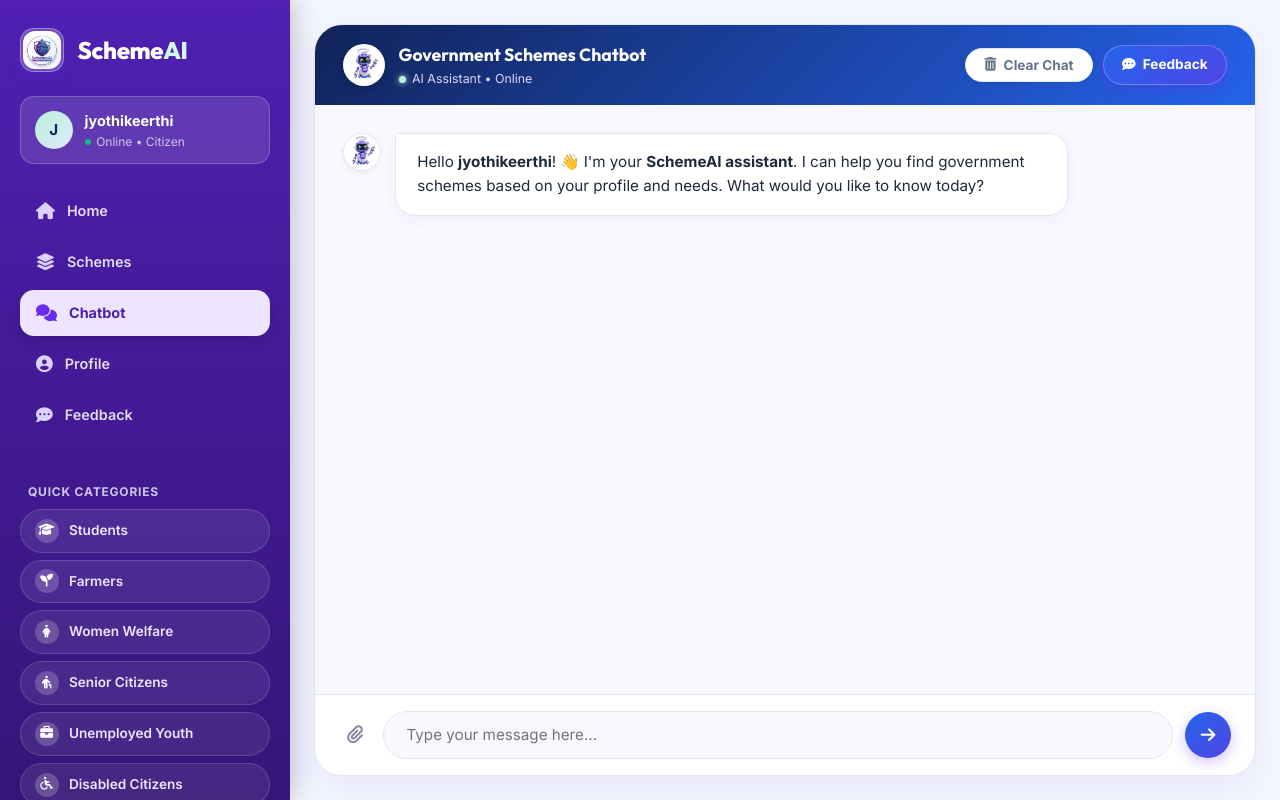
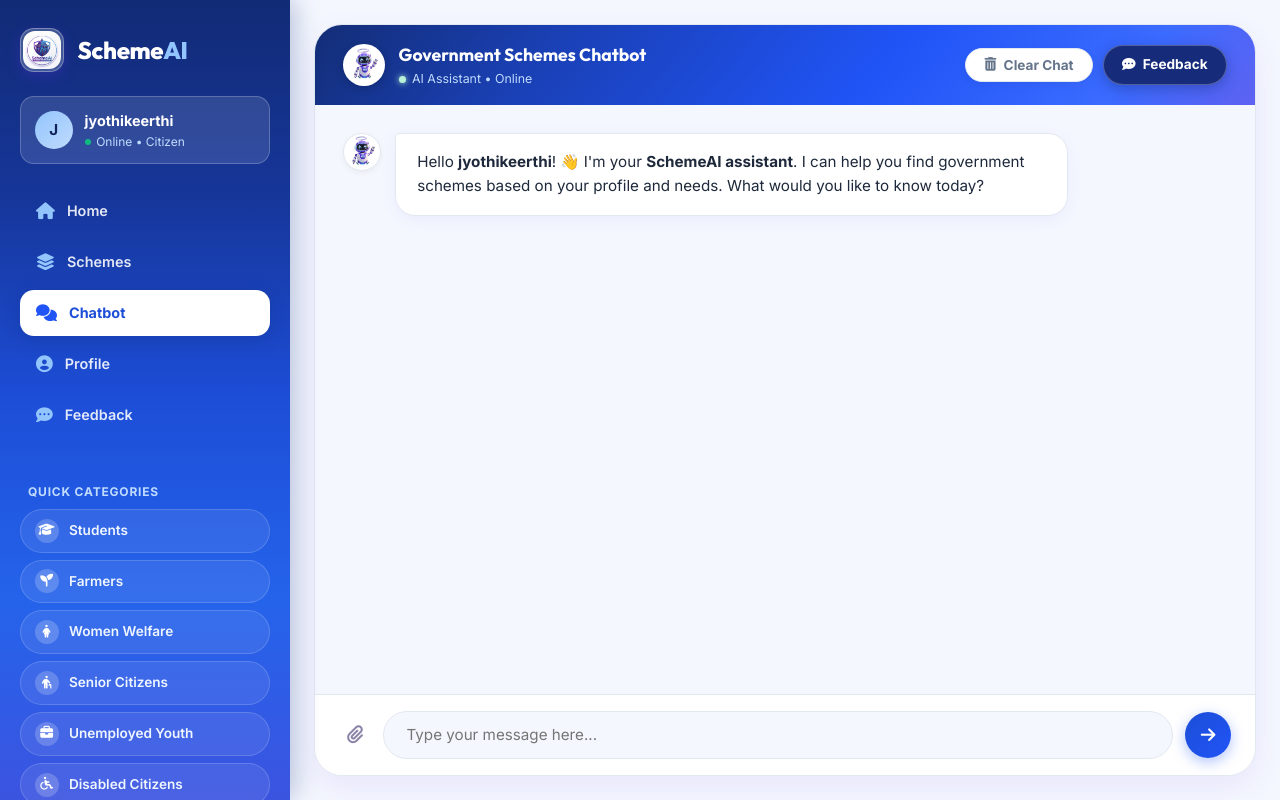
Before and after one commit to Jyothisree233/government-schemes-chatbot, a Flask app: page /chat in a window 1280 px wide. Run offline with Flask 3, Linux system fonts and the light colour scheme; a user stored in the database is signed in; data comes from the database, SQL or seed files in the repository; data that the repository does not hold is empty; parts of the project's set-up code (start-up, migrations or seed data) failed here and were passed over.

Commit message:
feat: apply royal cobalt blue and indigo theme from homepage to chatbot interface

```diff
--- a/static/css/style.css
+++ b/static/css/style.css
@@ -1754,17 +1754,17 @@ a:hover {
 }
 
 /* ==========================================================================
-   DASHBOARD SIDEBAR (Panels 4 & 8 - Rich Purple Gradient)
+   DASHBOARD SIDEBAR (Royal Cobalt Blue to Royal Indigo Palette)
    ========================================================================== */
 .dashboard-sidebar {
-    background: linear-gradient(180deg, #4F20B2 0%, #361578 100%);
+    background: linear-gradient(180deg, #122B76 0%, #16369A 25%, #1D4ED8 50%, #2563EB 75%, #3B54E0 100%);
     color: var(--white);
     padding: 1.75rem 1.25rem;
     display: flex;
     flex-direction: column;
     justify-content: space-between;
     height: 100vh;
-    box-shadow: 4px 0 24px rgba(41, 18, 92, 0.25);
+    box-shadow: 4px 0 24px rgba(18, 43, 118, 0.28);
     z-index: 10;
 }
 
@@ -1779,8 +1779,8 @@ a:hover {
 }
 
 .dashboard-sidebar .brand-name span {
-    color: #D4F7E7;
-    -webkit-text-fill-color: #D4F7E7;
+    color: #93C5FD;
+    -webkit-text-fill-color: #93C5FD;
 }
 
 .sidebar-user-card {
@@ -1790,15 +1790,15 @@ a:hover {
     padding: 0.75rem 0.85rem;
     background: rgba(255, 255, 255, 0.12);
     border-radius: var(--radius-md);
-    border: 1px solid rgba(255, 255, 255, 0.2);
+    border: 1px solid rgba(255, 255, 255, 0.22);
 }
 
 .sidebar-user-avatar {
     width: 38px;
     height: 38px;
     border-radius: 50%;
-    background: linear-gradient(135deg, var(--mint-green), var(--lavender));
-    color: var(--deep-purple);
+    background: linear-gradient(135deg, #93C5FD, #BFDBFE);
+    color: #11235A;
     display: flex;
     align-items: center;
     justify-content: center;
@@ -1814,7 +1814,7 @@ a:hover {
 
 .sidebar-user-info p {
     font-size: 0.75rem;
-    color: #CFC5EB;
+    color: #BFDBFE;
     display: flex;
     align-items: center;
     gap: 0.35rem;
@@ -1842,13 +1842,13 @@ a:hover {
     border-radius: var(--radius-md);
     font-size: 0.9rem;
     font-weight: 600;
-    color: rgba(255, 255, 255, 0.85);
+    color: rgba(255, 255, 255, 0.88);
     text-decoration: none;
     transition: var(--transition-smooth);
 }
 
 .sidebar-menu-link i {
-    color: #DCD0FF;
+    color: #93C5FD;
     font-size: 1.05rem;
 }
 
@@ -1858,14 +1858,14 @@ a:hover {
 }
 
 .sidebar-menu-link.active {
-    background: #EDE5FF;
-    color: #4F20B2;
+    background: #FFFFFF;
+    color: #1D4ED8;
     font-weight: 700;
-    box-shadow: 0 4px 14px rgba(0, 0, 0, 0.15);
+    box-shadow: 0 4px 16px rgba(18, 43, 118, 0.22);
 }
 
 .sidebar-menu-link.active i {
-    color: #682CEB;
+    color: #2054F6;
 }
 
 .nav-section-title {
@@ -1873,7 +1873,7 @@ a:hover {
     font-weight: 800;
     text-transform: uppercase;
     letter-spacing: 0.8px;
-    color: #CFC5EB;
+    color: #BFDBFE;
     margin: 1.25rem 0 0.5rem 0.5rem;
 }
 
@@ -1889,14 +1889,14 @@ a:hover {
     border-radius: var(--radius-pill);
     font-size: 0.85rem;
     font-weight: 600;
-    color: #EDE5FF;
+    color: #EFF6FF;
     background: rgba(255, 255, 255, 0.08);
     cursor: pointer;
     transition: var(--transition-smooth);
     display: flex;
     align-items: center;
     gap: 0.65rem;
-    border: 1px solid rgba(255, 255, 255, 0.15);
+    border: 1px solid rgba(255, 255, 255, 0.16);
 }
 
 .preset-queries li i {
@@ -2000,13 +2000,13 @@ a:hover {
 }
 
 .chat-header {
-    background: linear-gradient(135deg, var(--deep-purple) 0%, var(--primary-purple) 100%);
+    background: linear-gradient(130deg, #132D76 0%, #1A40B5 25%, #2054F6 60%, #3B6BFF 85%, #5E62F1 100%);
     padding: 1rem 1.75rem;
     display: flex;
     justify-content: space-between;
     align-items: center;
     color: var(--white);
-    box-shadow: 0 4px 14px rgba(53, 32, 120, 0.15);
+    box-shadow: 0 4px 18px rgba(19, 45, 118, 0.22);
 }
 
 .chat-bot-info {
@@ -2044,7 +2044,7 @@ a:hover {
 
 .chat-bot-status p {
     font-size: 0.775rem;
-    color: #E0D4FC;
+    color: #BFDBFE;
     display: flex;
     align-items: center;
     gap: 0.4rem;
@@ -2090,23 +2090,23 @@ a:hover {
 }
 
 .btn-chat-clear:hover {
-    background: var(--lavender);
-    color: var(--primary-purple);
-    border-color: #D3C4F5;
+    background: #EFF6FF;
+    color: #1D4ED8;
+    border-color: #BFDBFE;
     transform: translateY(-1px);
 }
 
 .btn-chat-feedback {
-    background: linear-gradient(135deg, var(--primary-purple) 0%, var(--violet-gradient) 100%);
+    background: #172B7B;
     color: var(--white) !important;
     border: 1px solid rgba(255, 255, 255, 0.25);
-    box-shadow: 0 4px 14px rgba(104, 44, 235, 0.35);
+    box-shadow: 0 4px 14px rgba(23, 43, 123, 0.4);
 }
 
 .btn-chat-feedback:hover {
-    background: linear-gradient(135deg, #5820D0 0%, #7B2EE0 100%);
+    background: #112061;
     transform: translateY(-1px);
-    box-shadow: 0 6px 18px rgba(104, 44, 235, 0.45);
+    box-shadow: 0 6px 18px rgba(23, 43, 123, 0.55);
 }
 
 /* Message Bubble Log */
@@ -2117,7 +2117,7 @@ a:hover {
     display: flex;
     flex-direction: column;
     gap: 1.25rem;
-    background: #FAF8FF;
+    background: #F4F7FE;
 }
 
 .chat-bubble {
@@ -2177,10 +2177,10 @@ a:hover {
 }
 
 .chat-bubble.user .chat-message-content {
-    background: linear-gradient(135deg, var(--primary-purple) 0%, var(--violet-gradient) 100%);
+    background: linear-gradient(135deg, #1D4ED8 0%, #2563EB 50%, #3B82F6 100%);
     color: var(--white);
     border-top-right-radius: 4px;
-    box-shadow: 0 6px 18px rgba(104, 44, 235, 0.25);
+    box-shadow: 0 6px 18px rgba(37, 99, 235, 0.28);
 }
 
 /* AI RAG Box & Scheme Cards inside Chat */
@@ -2192,8 +2192,8 @@ a:hover {
     display: inline-flex;
     align-items: center;
     gap: 0.35rem;
-    background: var(--lavender);
-    color: var(--primary-purple);
+    background: #EFF6FF;
+    color: #1D4ED8;
     padding: 0.25rem 0.75rem;
     border-radius: var(--radius-pill);
     font-size: 0.75rem;
@@ -2237,7 +2237,7 @@ a:hover {
 
 .chat-input-area input {
     flex-grow: 1;
-    background: #FAF8FF;
+    background: #F4F7FE;
     border: 1.5px solid var(--border-color);
     padding: 0.85rem 1.4rem;
     border-radius: var(--radius-pill);
@@ -2250,12 +2250,12 @@ a:hover {
 
 .chat-input-area input:focus {
     background: var(--white);
-    border-color: var(--primary-purple);
-    box-shadow: 0 0 0 4px rgba(104, 44, 235, 0.12);
+    border-color: #2054F6;
+    box-shadow: 0 0 0 4px rgba(32, 84, 246, 0.14);
 }
 
 .chat-send-btn {
-    background: linear-gradient(135deg, var(--primary-purple) 0%, var(--violet-gradient) 100%);
+    background: linear-gradient(135deg, #1D4ED8 0%, #2054F6 100%);
     border: none;
     width: 46px;
     height: 46px;
@@ -2267,13 +2267,14 @@ a:hover {
     justify-content: center;
     cursor: pointer;
     transition: var(--transition-smooth);
-    box-shadow: 0 4px 14px rgba(104, 44, 235, 0.3);
+    box-shadow: 0 4px 14px rgba(32, 84, 246, 0.35);
     flex-shrink: 0;
 }
 
 .chat-send-btn:hover {
+    background: linear-gradient(135deg, #1742B8 0%, #1A40B5 100%);
     transform: scale(1.06);
-    box-shadow: 0 6px 18px rgba(104, 44, 235, 0.4);
+    box-shadow: 0 6px 18px rgba(32, 84, 246, 0.45);
 }
 
 /* ==========================================================================
@@ -3067,7 +3068,7 @@ a:hover {
         overflow: hidden !important;
         height: 100vh !important;
         height: 100dvh !important;
-        background: #FAF8FF !important;
+        background: #F4F7FE !important;
         margin: 0 !important;
         padding: 0 !important;
     }
--- a/static/js/script.js
+++ b/static/js/script.js
@@ -55,7 +55,7 @@ document.addEventListener('DOMContentLoaded', () => {
 
         if (sender === 'bot') {
             bubble.innerHTML = `
-                <div class="chat-avatar"><img src="/static/images/robot_mascot.jpg?v=14" alt="SchemeAI Robot" class="bot-logo-img"></div>
+                <div class="chat-avatar"><img src="/static/images/robot_mascot.jpg?v=15" alt="SchemeAI Robot" class="bot-logo-img"></div>
                 <div class="chat-message-content">${contentHTML}</div>
             `;
         } else {
@@ -76,7 +76,7 @@ document.addEventListener('DOMContentLoaded', () => {
         indicator.classList.add('chat-bubble', 'bot', 'typing-indicator');
         indicator.id = 'typing-indicator';
         indicator.innerHTML = `
-            <div class="chat-avatar"><img src="/static/images/robot_mascot.jpg?v=14" alt="SchemeAI Robot" class="bot-logo-img"></div>
+            <div class="chat-avatar"><img src="/static/images/robot_mascot.jpg?v=15" alt="SchemeAI Robot" class="bot-logo-img"></div>
             <div class="chat-message-content">
                 <span></span>
                 <span></span>
@@ -204,7 +204,7 @@ document.addEventListener('DOMContentLoaded', () => {
                         // Reset message area display
                         chatMessages.innerHTML = `
                             <div class="chat-bubble bot">
-                                <div class="chat-avatar"><img src="/static/images/robot_mascot.jpg?v=14" alt="SchemeAI Robot" class="bot-logo-img"></div>
+                                <div class="chat-avatar"><img src="/static/images/robot_mascot.jpg?v=15" alt="SchemeAI Robot" class="bot-logo-img"></div>
                                 <div class="chat-message-content">
                                     <p>Conversation history cleared successfully in the database. Tell me about yourself to start a new recommendation query!</p>
                                 </div>
--- a/templates/about.html
+++ b/templates/about.html
@@ -14,7 +14,7 @@
     <link rel="stylesheet" href="https://cdnjs.cloudflare.com/ajax/libs/font-awesome/6.4.0/css/all.min.css">
 
     <!-- Main Stylesheet -->
-    <link rel="stylesheet" href="{{ url_for('static', filename='css/style.css') }}?v=14">
+    <link rel="stylesheet" href="{{ url_for('static', filename='css/style.css') }}?v=15">
 </head>
 <body class="public-page">
 
--- a/templates/chat.html
+++ b/templates/chat.html
@@ -11,7 +11,7 @@
     <!-- FontAwesome Icons -->
     <link rel="stylesheet" href="https://cdnjs.cloudflare.com/ajax/libs/font-awesome/6.4.0/css/all.min.css">
     <!-- Main Style Sheet -->
-    <link rel="stylesheet" href="{{ url_for('static', filename='css/style.css') }}?v=14">
+    <link rel="stylesheet" href="{{ url_for('static', filename='css/style.css') }}?v=15">
 </head>
 <body class="dashboard-page">
     <div class="dashboard-container">
@@ -95,7 +95,7 @@
                 <div class="chat-header">
                     <div class="chat-bot-info">
                         <div class="chat-bot-avatar">
-                            <img src="{{ url_for('static', filename='images/robot_mascot.png') }}?v=14" alt="SchemeAI Engine" class="bot-logo-img">
+                            <img src="{{ url_for('static', filename='images/robot_mascot.png') }}?v=15" alt="SchemeAI Engine" class="bot-logo-img">
                         </div>
                         <div class="chat-bot-status">
                             <h3>Government Schemes Chatbot</h3>
@@ -117,7 +117,7 @@
                     <!-- Standard Greeting -->
                     <div class="chat-bubble bot">
                         <div class="chat-avatar">
-                            <img src="{{ url_for('static', filename='images/robot_mascot.png') }}?v=14" alt="SchemeAI" class="bot-logo-img">
+                            <img src="{{ url_for('static', filename='images/robot_mascot.png') }}?v=15" alt="SchemeAI" class="bot-logo-img">
                         </div>
                         <div class="chat-message-content">
                             <p>Hello <strong>{{ username }}</strong>! 👋 I'm your <strong>SchemeAI assistant</strong>. I can help you find government schemes based on your profile and needs. What would you like to know today?</p>
@@ -151,6 +151,6 @@
     </div>
 
     <!-- Scripts -->
-    <script src="{{ url_for('static', filename='js/script.js') }}?v=6"></script>
+    <script src="{{ url_for('static', filename='js/script.js') }}?v=15"></script>
 </body>
 </html>
--- a/templates/feedback.html
+++ b/templates/feedback.html
@@ -11,7 +11,7 @@
     <!-- FontAwesome Icons -->
     <link rel="stylesheet" href="https://cdnjs.cloudflare.com/ajax/libs/font-awesome/6.4.0/css/all.min.css">
     <!-- Main Style Sheet -->
-    <link rel="stylesheet" href="{{ url_for('static', filename='css/style.css') }}?v=14">
+    <link rel="stylesheet" href="{{ url_for('static', filename='css/style.css') }}?v=15">
 </head>
 <body class="public-page">
     <div class="bg-glow bg-glow-1"></div>
@@ -59,7 +59,7 @@
                 <div class="auth-robot-speech-bubble" style="top: -20px; right: 25px;">
                     Your opinion matters!
                 </div>
-                <img src="{{ url_for('static', filename='images/robot_mascot.png') }}?v=14" alt="SchemeAI Robot" class="auth-robot-mascot-img" style="width: 260px; height: 260px;">
+                <img src="{{ url_for('static', filename='images/robot_mascot.png') }}?v=15" alt="SchemeAI Robot" class="auth-robot-mascot-img" style="width: 260px; height: 260px;">
             </div>
 
             <!-- Right: Feedback Form (Panel 7) -->
--- a/templates/forgot_password.html
+++ b/templates/forgot_password.html
@@ -14,7 +14,7 @@
     <link rel="stylesheet" href="https://cdnjs.cloudflare.com/ajax/libs/font-awesome/6.4.0/css/all.min.css">
 
     <!-- Main Stylesheet -->
-    <link rel="stylesheet" href="{{ url_for('static', filename='css/style.css') }}?v=14">
+    <link rel="stylesheet" href="{{ url_for('static', filename='css/style.css') }}?v=15">
 </head>
 <body class="auth-page">
 
--- a/templates/index.html
+++ b/templates/index.html
@@ -11,7 +11,7 @@
     <!-- FontAwesome Icons -->
     <link rel="stylesheet" href="https://cdnjs.cloudflare.com/ajax/libs/font-awesome/6.4.0/css/all.min.css">
     <!-- Main Style Sheet -->
-    <link rel="stylesheet" href="{{ url_for('static', filename='css/style.css') }}?v=14">
+    <link rel="stylesheet" href="{{ url_for('static', filename='css/style.css') }}?v=15">
 </head>
 <body>
     <!-- Ambient Background Blobs (Lavender, Mint, Soft Pink) -->
@@ -93,7 +93,7 @@
             <div class="hero-robot-wrapper">
                 <div class="hero-speech-bubble">How can I help you?</div>
                 <div class="hero-robot-circle">
-                    <img src="{{ url_for('static', filename='images/robot_mascot.jpg') }}?v=14" alt="SchemeAI 3D AI Robot" class="hero-robot-img">
+                    <img src="{{ url_for('static', filename='images/robot_mascot.jpg') }}?v=15" alt="SchemeAI 3D AI Robot" class="hero-robot-img">
                 </div>
             </div>
         </div>
@@ -375,6 +375,6 @@
     </footer>
 
     <!-- Main JavaScript File -->
-    <script src="{{ url_for('static', filename='js/script.js') }}?v=6"></script>
+    <script src="{{ url_for('static', filename='js/script.js') }}?v=15"></script>
 </body>
 </html>
--- a/templates/login.html
+++ b/templates/login.html
@@ -11,7 +11,7 @@
     <!-- FontAwesome Icons -->
     <link rel="stylesheet" href="https://cdnjs.cloudflare.com/ajax/libs/font-awesome/6.4.0/css/all.min.css">
     <!-- Main Style Sheet -->
-    <link rel="stylesheet" href="{{ url_for('static', filename='css/style.css') }}?v=14">
+    <link rel="stylesheet" href="{{ url_for('static', filename='css/style.css') }}?v=15">
 </head>
 <body class="auth-page">
     <!-- Ambient Background Blobs -->
@@ -23,7 +23,7 @@
         <!-- Left: 3D Robot with "Good to see you!" Speech Bubble -->
         <div class="auth-robot-col">
             <div class="auth-robot-speech-bubble">Good to see you!</div>
-            <img src="{{ url_for('static', filename='images/robot_mascot.png') }}?v=14" alt="SchemeAI Robot" class="auth-robot-mascot-img">
+            <img src="{{ url_for('static', filename='images/robot_mascot.png') }}?v=15" alt="SchemeAI Robot" class="auth-robot-mascot-img">
         </div>
 
         <!-- Right: Clean White Elevated Card -->
--- a/templates/profile.html
+++ b/templates/profile.html
@@ -11,7 +11,7 @@
     <!-- FontAwesome Icons -->
     <link rel="stylesheet" href="https://cdnjs.cloudflare.com/ajax/libs/font-awesome/6.4.0/css/all.min.css">
     <!-- Main Style Sheet -->
-    <link rel="stylesheet" href="{{ url_for('static', filename='css/style.css') }}?v=14">
+    <link rel="stylesheet" href="{{ url_for('static', filename='css/style.css') }}?v=15">
 </head>
 <body class="dashboard-page">
     <div class="dashboard-container">
--- a/templates/register.html
+++ b/templates/register.html
@@ -11,7 +11,7 @@
     <!-- FontAwesome Icons -->
     <link rel="stylesheet" href="https://cdnjs.cloudflare.com/ajax/libs/font-awesome/6.4.0/css/all.min.css">
     <!-- Main Style Sheet -->
-    <link rel="stylesheet" href="{{ url_for('static', filename='css/style.css') }}?v=14">
+    <link rel="stylesheet" href="{{ url_for('static', filename='css/style.css') }}?v=15">
 </head>
 <body class="auth-page">
     <!-- Ambient Background Blobs -->
@@ -23,7 +23,7 @@
         <!-- Left: 3D Robot with "Let's get started!" Speech Bubble -->
         <div class="auth-robot-col">
             <div class="auth-robot-speech-bubble">Let's get started!</div>
-            <img src="{{ url_for('static', filename='images/robot_mascot.png') }}?v=14" alt="SchemeAI Robot" class="auth-robot-mascot-img">
+            <img src="{{ url_for('static', filename='images/robot_mascot.png') }}?v=15" alt="SchemeAI Robot" class="auth-robot-mascot-img">
         </div>
 
         <!-- Right: Clean White Elevated Card -->
--- a/templates/reset_password.html
+++ b/templates/reset_password.html
@@ -14,7 +14,7 @@
     <link rel="stylesheet" href="https://cdnjs.cloudflare.com/ajax/libs/font-awesome/6.4.0/css/all.min.css">
 
     <!-- Main Stylesheet -->
-    <link rel="stylesheet" href="{{ url_for('static', filename='css/style.css') }}?v=14">
+    <link rel="stylesheet" href="{{ url_for('static', filename='css/style.css') }}?v=15">
 </head>
 <body class="auth-page">
 
--- a/templates/scheme_details.html
+++ b/templates/scheme_details.html
@@ -11,7 +11,7 @@
     <!-- FontAwesome Icons -->
     <link rel="stylesheet" href="https://cdnjs.cloudflare.com/ajax/libs/font-awesome/6.4.0/css/all.min.css">
     <!-- Main Style Sheet -->
-    <link rel="stylesheet" href="{{ url_for('static', filename='css/style.css') }}?v=14">
+    <link rel="stylesheet" href="{{ url_for('static', filename='css/style.css') }}?v=15">
 </head>
 <body class="public-page">
     <div class="bg-glow bg-glow-1"></div>
--- a/templates/schemes.html
+++ b/templates/schemes.html
@@ -11,7 +11,7 @@
     <!-- FontAwesome Icons -->
     <link rel="stylesheet" href="https://cdnjs.cloudflare.com/ajax/libs/font-awesome/6.4.0/css/all.min.css">
     <!-- Main Style Sheet -->
-    <link rel="stylesheet" href="{{ url_for('static', filename='css/style.css') }}?v=14">
+    <link rel="stylesheet" href="{{ url_for('static', filename='css/style.css') }}?v=15">
 </head>
 <body class="public-page">
     <div class="bg-glow bg-glow-1"></div>
```
